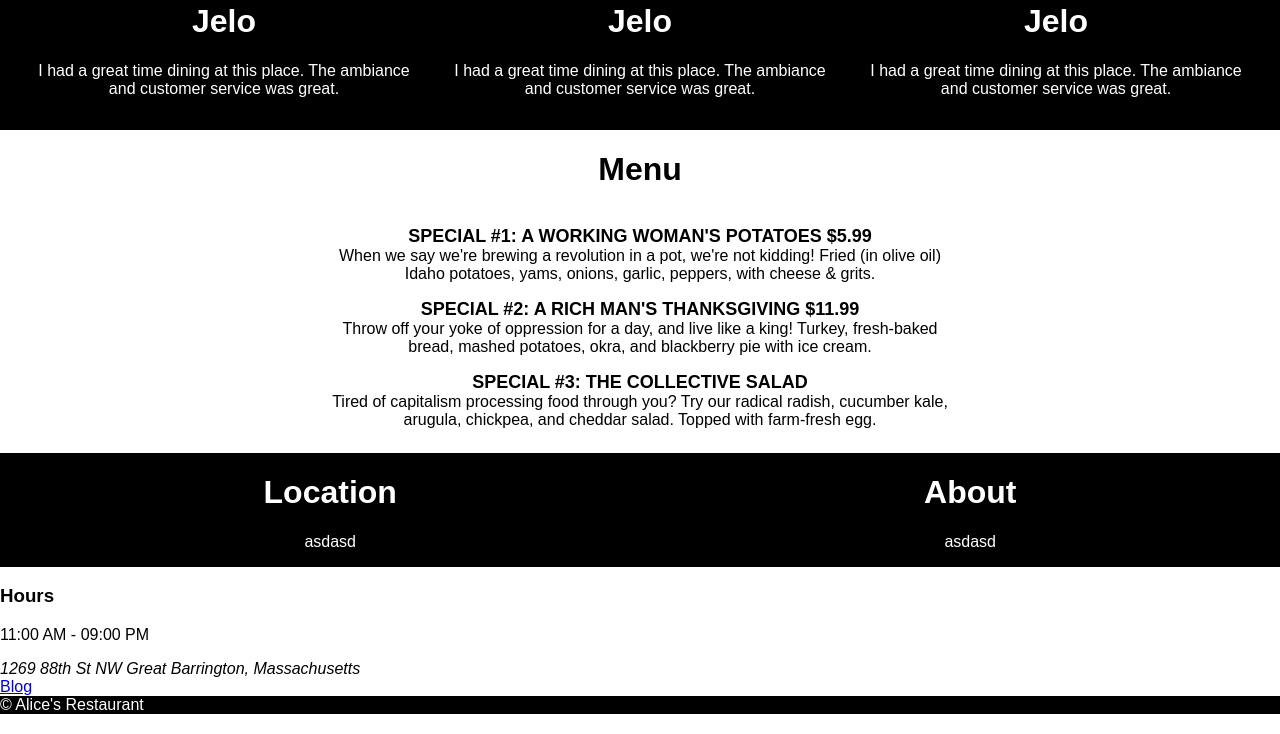
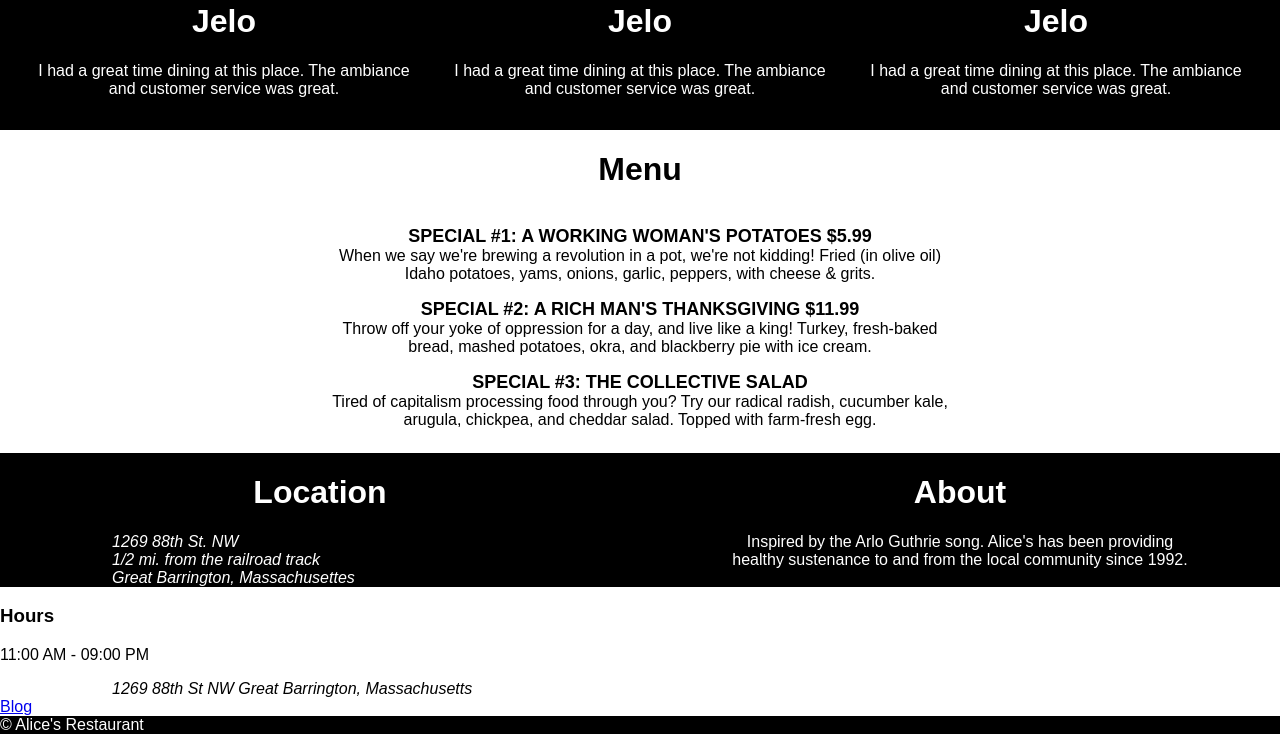
Before and after one commit to jelacioagui/alices-restaurant, a plain HTML site: page index.html in a window 1280 px wide. Shown: the part 1122-1856 px from the top of the page. Drawn offline with Linux system fonts and the light colour scheme.

Commit message:
About section

```diff
--- a/index.html
+++ b/index.html
@@ -68,11 +68,15 @@
     <div id="About">
         <div>
             <h1>Location</h1>
-            <p>asdasd</p>
+            <address>
+                1269 88th St. NW <br>
+                1/2 mi. from the railroad track <br>
+                Great Barrington, Massachusettes
+            </address>
         </div>
         <div>
             <h1>About</h1>
-            <p>asdasd</p>
+            <p>Inspired by the Arlo Guthrie song. Alice's has been providing healthy sustenance to and from the local community since 1992.</p>
         </div>
     </div>
 
--- a/styles.css
+++ b/styles.css
@@ -89,3 +89,17 @@ header {
     justify-content: space-around;
     text-align: center;
 }
+
+#About div {
+    flex: 1 1 0px;
+    width: 50%;
+}
+
+#About div p {
+    padding: 0 5rem;
+}
+
+address {
+    text-align: left;
+    padding: 0 7rem;
+}
```
